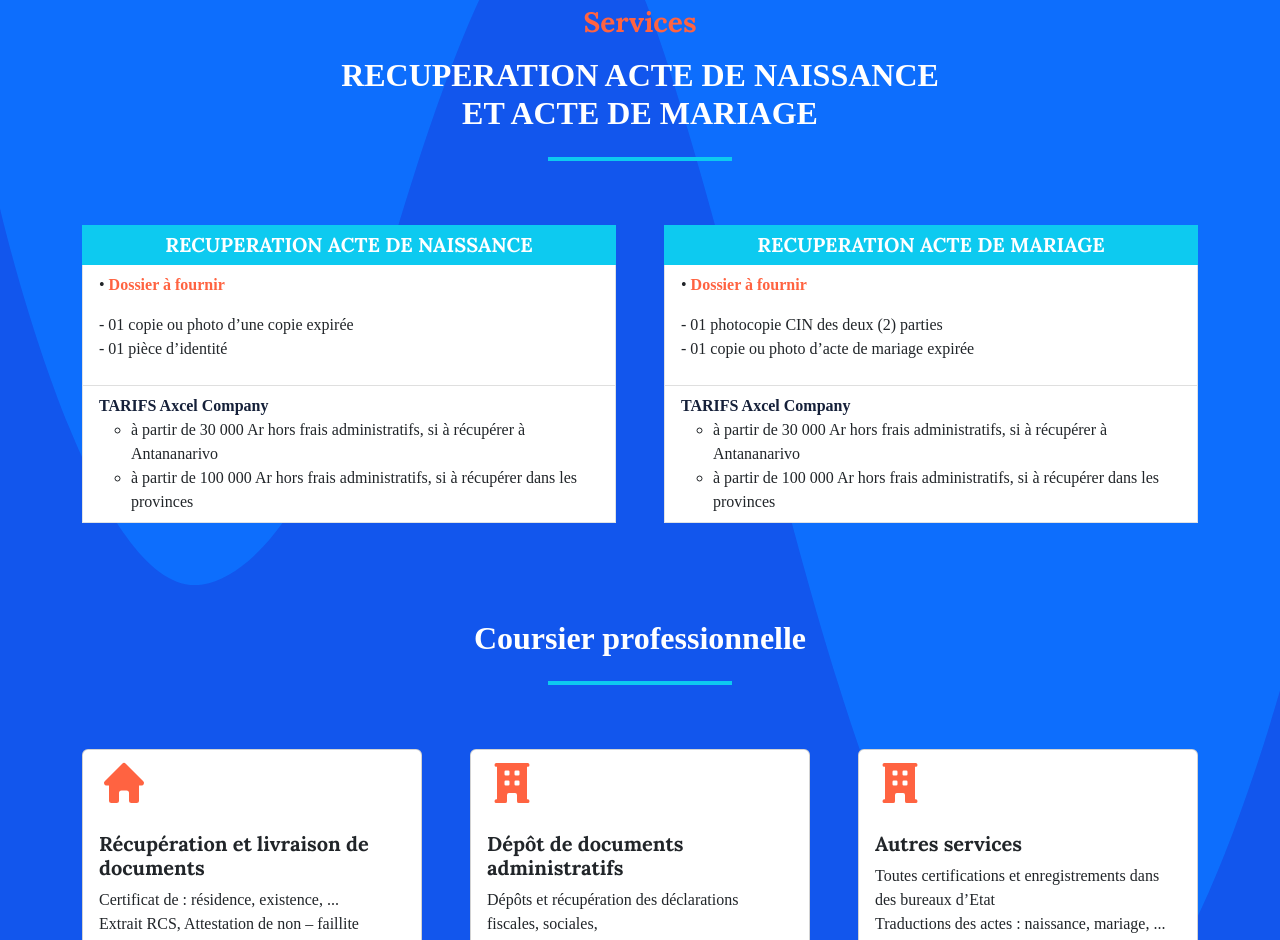
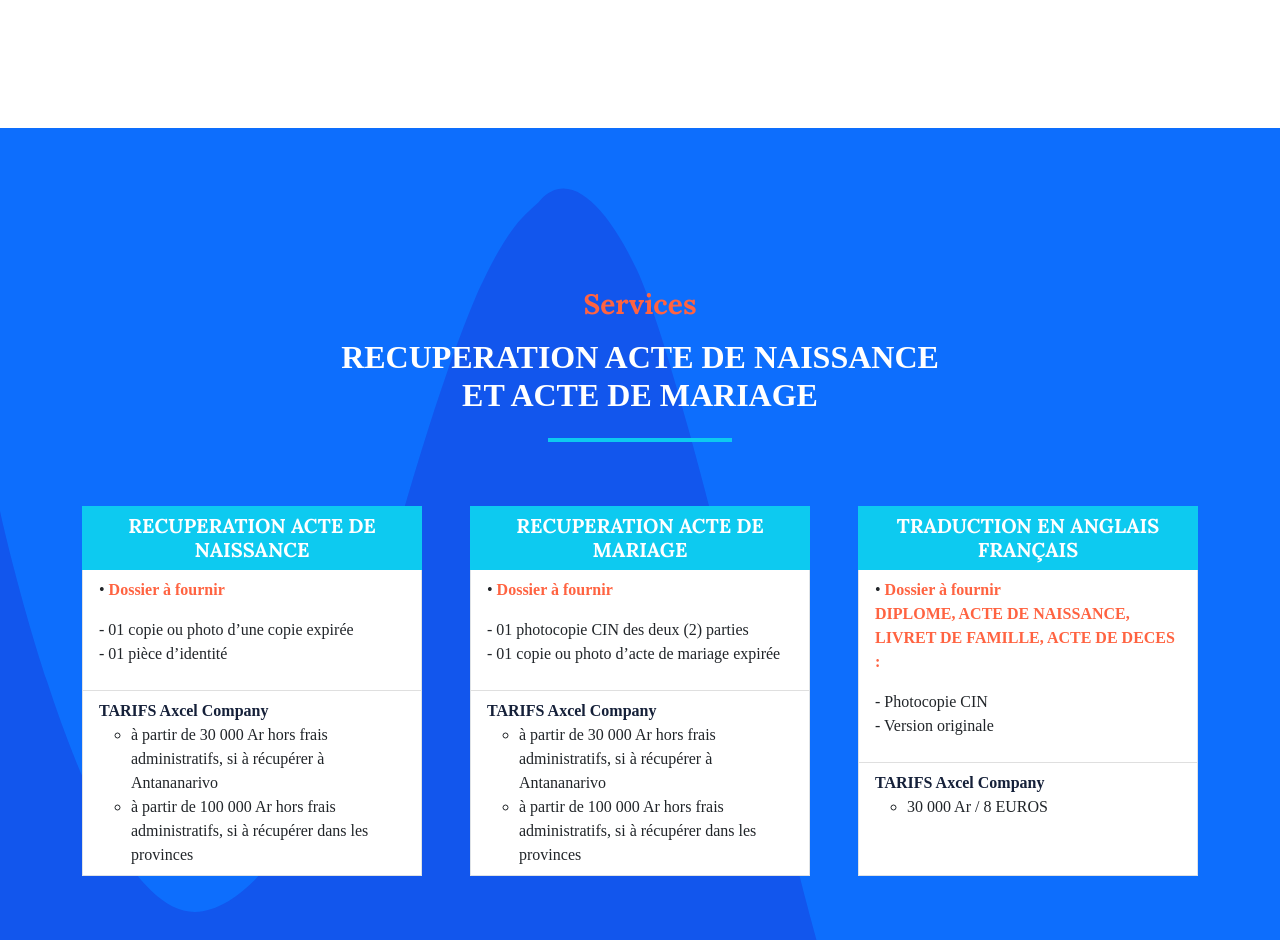
Before and after one commit to hrzmkl/axcel-project, a Next.js app: page /recuperation-traduction-acte-naissance-acte-de-mariage in a window 1280 px wide. Shown: the part 1860-2800 px from the top of the page. Built offline with nearby package versions, Linux system fonts and the light colour scheme.

Commit message:
Update: content page Recup/traduction and content hero

```diff
--- a/app/(pages)/(service-coursier)/recuperation-traduction-acte-naissance-acte-de-mariage/page.tsx
+++ b/app/(pages)/(service-coursier)/recuperation-traduction-acte-naissance-acte-de-mariage/page.tsx
@@ -7,7 +7,7 @@ import React from "react";
 
 import Counter from '@/app/components/counter/counter';
 export const metadata = {
-  title: 'Récupération /traduction, acte de naissance, acte de mariage, ... - Axcel Company',
+  title: 'Récupération acte de mariage, acte de naissance / traduction en anglais français : diplôme, livret de famille, acte de décès, acte de mariage, acte de naissance ... - Axcel Company',
 }
 
 export default function Page() {
@@ -108,8 +108,8 @@ export default function Page() {
           </div>
         </div>
       </div>
-      <div className="container-fluid bg-primary py-5 px-0">
-        <div className={`${styles.bg} p-0 m-0`}>
+      <div className="container-fluid bg-primary pt-5 px-0">
+        <div className={`${styles.bg} pb-5 m-0`}>
           <div className='container py-5'>
             <div className="row d-flex justify-content-center py-5">
                 <div className="col d-none d-lg-block"></div>
@@ -121,8 +121,7 @@ export default function Page() {
                 </div>
                 <div className="col d-none d-lg-block"></div>
             </div>
-            <div className='row row-cols-1 row-cols-md-2 g-5 pb-5'>
-
+            <div className='row row-cols-1 row-cols-md-3 g-5 pb-5'>
               <div className='col'>
                 <div className="card h-100 border-0 rounded-0 ">
                   <div className="card-header border-0 p-0 bg-info rounded-0 rounded-0">
@@ -172,6 +171,30 @@ export default function Page() {
                   </div>
                 </div>
               </div>
+              <div className='col'>
+                <div className="card h-100 border-0 rounded-0">
+                  <div className="card-header border-0 p-0 bg-info rounded-0 rounded-0">
+                    <h3 className="card-title fs-5 text-center my-2 text-white">TRADUCTION EN ANGLAIS FRANÇAIS</h3>
+                  </div>
+                  <div className="card-body border border-1 border-top-0 p-0">
+                    <ul className="list-group list-group-flush">
+                      <li className="list-group-item">
+                        •	<span className='axel-text-orange fw-bold'>Dossier à fournir <br></br>DIPLOME, ACTE DE NAISSANCE, LIVRET DE FAMILLE, ACTE DE DECES :</span><br></br>
+                        <p className={`py-3`}>- Photocopie CIN <br></br>
+                          - Version originale</p>
+                      </li>
+                      <li className="list-group-item">
+                        <span className='fw-bold axel-text-blue'>TARIFS Axcel Company</span>
+                        <ul>
+                          <li>30 000 Ar / 8 EUROS</li>
+
+                        </ul>
+                      </li>
+                    </ul>
+                  </div>
+                </div>
+              </div>
+
 
             </div>
 
@@ -201,7 +224,7 @@ export default function Page() {
                       Diplôme, Attestation de réussite
                     </p>
                   </div>
-                  <div className="card-footer bg-transparent"><a target="_blank" href="#" className="card-link">En savoir plus</a></div>
+
                  </div>
               </div>
               <div className="col">
@@ -214,9 +237,7 @@ export default function Page() {
                     <p className="card-text">Dépôts et récupération des déclarations fiscales, sociales,<br></br>
                     Dépôts des candidatures pour des concours administratifs</p>
                   </div>
-                  <div className="card-footer bg-transparent">
-                    <a target="_blank" href="#" className="card-link">En savoir plus</a>
-                  </div>
+
                 </div>
               </div>
               <div className="col">
@@ -233,9 +254,7 @@ export default function Page() {
                       Certification Diplôme, équivalence<br></br>
                     </p>
                   </div>
-                  <div className="card-footer bg-transparent">
-                    <a target="_blank" href="#" className="card-link">En savoir plus</a>
-                  </div>
+
                 </div>
               </div>
             </div>
--- a/app/components/pageHero/pageHero.tsx
+++ b/app/components/pageHero/pageHero.tsx
@@ -20,10 +20,10 @@ interface AxelpageHeroProps {
     const pathname = str.replace(/-/g, " ")
     let title = pathname.charAt(0).toUpperCase() + pathname.slice(1);
 
-
+    console.log(str);
     title = replaceAll(title,"Recuperation","Récupération")
     title = replaceAll(title,"Récupération diplome releve note equivalence","Récupération diplôme, relevé de note, équivalence")
-    title = replaceAll(title,"Récupération traduction acte naissance acte de mariage","Récupération / traduction acte de naissance, acte de mariage")
+    title = replaceAll(title,"Récupération traduction acte naissance acte de mariage","Récupération acte de mariage, acte de naissance / traduction en anglais français : diplôme, livret de famille, acte de décès, acte de mariage, acte de naissance")
     title = replaceAll(title,"creation","création")
     title = replaceAll(title,"Creation","Création")
     title = replaceAll(title,"consommabilite","consommabilité")
@@ -32,7 +32,6 @@ interface AxelpageHeroProps {
     title = replaceAll(title,"etablissement","établissement")
     title = replaceAll(title,"strategique","stratégique")
     title = replaceAll(title,"Formulaire demande création entreprise association ong","Formulaire de demande de création : entreprise, association, ONG")
-
 
     return(
         <>
```
